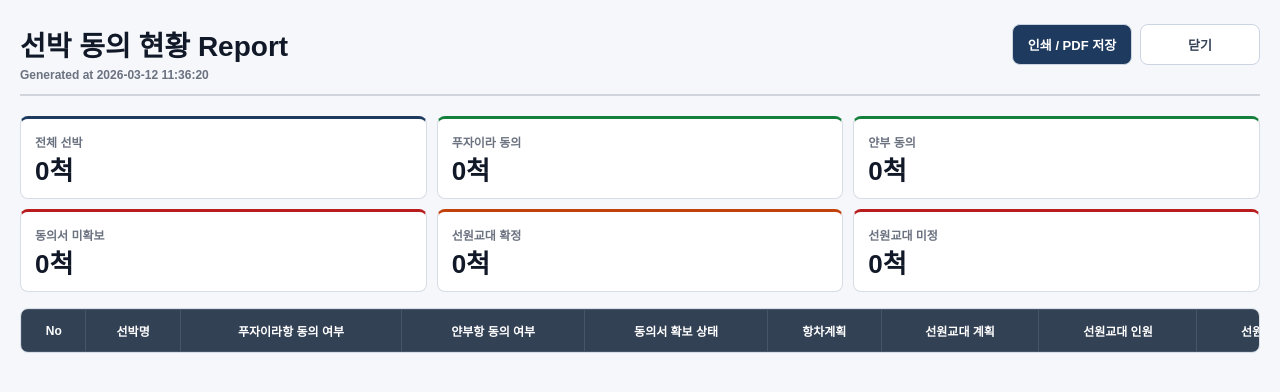
After one commit to insupkwak/consent, a Flask app: page /report in a window 1280 px wide. The commit adds this page. Shown: the top 392 px of the page. Run offline with Flask 3, Linux system fonts and the light colour scheme; lists and menus that the app fills with data are empty; parts of the project's set-up code (start-up, migrations or seed data) failed here and were passed over.

Commit message:
Add files via upload

```diff
--- a/app.py
+++ b/app.py
@@ -2,6 +2,7 @@ from flask import Flask, render_template, request, jsonify, send_from_directory,
 import json
 import os
 import tempfile
+from datetime import datetime
 from werkzeug.utils import secure_filename
 
 app = Flask(__name__)
@@ -90,6 +91,7 @@ def normalize_vessel_data(data, old_vessel=None):
 def get_asset_version():
     paths = [
         os.path.join(BASE_DIR, "templates", "index.html"),
+        os.path.join(BASE_DIR, "templates", "report.html"),
         os.path.join(app.static_folder, "js", "app.js"),
         os.path.join(app.static_folder, "css", "style.css"),
         DATA_FILE
@@ -101,6 +103,40 @@ def get_asset_version():
             mtimes.append(str(int(os.path.getmtime(path))))
 
     return "-".join(mtimes) if mtimes else "1"
+
+
+def normalize_report_value(value, default="-"):
+    text = str(value or "").strip()
+    return text if text else default
+
+
+def build_report_rows(vessels):
+    rows = []
+    for vessel in vessels:
+        rows.append({
+            "name": normalize_report_value(vessel.get("name")),
+            "fujairahConsent": normalize_report_value(vessel.get("fujairahConsent")),
+            "yanbuConsent": normalize_report_value(vessel.get("yanbuConsent")),
+            "consentLetter": normalize_report_value(vessel.get("consentLetter")),
+            "voyagePlan": normalize_report_value(vessel.get("voyagePlan")),
+            "crewPlanStatus": normalize_report_value(vessel.get("crewPlanStatus"), "불요"),
+            "crewCount": normalize_report_value(vessel.get("crewCount")),
+            "crewDate": normalize_report_value(vessel.get("crewDate")),
+            "crewPort": normalize_report_value(vessel.get("crewPort")),
+            "crewPlanDetail": normalize_report_value(vessel.get("crewPlanDetail")),
+        })
+    return rows
+
+
+def report_summary(vessels):
+    return {
+        "total": len(vessels),
+        "fujairah_yes": sum(1 for v in vessels if str(v.get("fujairahConsent", "")).strip() == "동의"),
+        "yanbu_yes": sum(1 for v in vessels if str(v.get("yanbuConsent", "")).strip() == "동의"),
+        "no_consent": sum(1 for v in vessels if str(v.get("consentLetter", "")).strip() == "미확보"),
+        "crew_confirmed": sum(1 for v in vessels if str(v.get("crewPlanStatus", "")).strip() == "확정"),
+        "crew_pending": sum(1 for v in vessels if str(v.get("crewPlanStatus", "")).strip() == "미정"),
+    }
 
 
 @app.after_request
@@ -115,6 +151,22 @@ def add_no_cache_headers(response):
 @app.route("/")
 def index():
     return render_template("index.html", version=get_asset_version())
+
+
+@app.route("/report")
+def report():
+    vessels = load_vessels()
+    rows = build_report_rows(vessels)
+    summary = report_summary(vessels)
+    generated_at = datetime.now().strftime("%Y-%m-%d %H:%M:%S")
+
+    return render_template(
+        "report.html",
+        version=get_asset_version(),
+        rows=rows,
+        summary=summary,
+        generated_at=generated_at
+    )
 
 
 @app.route("/api/vessels", methods=["GET"])
--- a/static/css/style.css
+++ b/static/css/style.css
@@ -523,3 +523,306 @@ button:hover {
     min-width: 112px;
   }
 }
+.report-topbar {
+  display: flex;
+  justify-content: space-between;
+  align-items: center;
+  gap: 12px;
+  margin-bottom: 12px;
+}
+
+.report-topbar h2 {
+  margin: 0;
+}
+
+.report-view-btn {
+  width: auto;
+  min-width: 120px;
+  margin-top: 0;
+  padding: 10px 14px;
+  border-radius: 8px;
+  background: #1e3a5f;
+  color: #ffffff;
+  font-size: 13px;
+  font-weight: 700;
+}
+
+.report-view-btn:hover {
+  background: #16304d;
+}
+
+.report-page-body {
+  margin: 0;
+  background: #f5f7fa;
+  color: #111827;
+  font-family: Arial, sans-serif;
+}
+
+.report-page {
+  width: 100%;
+  max-width: 1900px;
+  margin: 0 auto;
+  padding: 24px 20px 32px;
+}
+
+.report-page-wide {
+  max-width: 1900px;
+}
+
+.report-header {
+  display: flex;
+  justify-content: space-between;
+  align-items: flex-start;
+  gap: 16px;
+  margin-bottom: 20px;
+  padding-bottom: 12px;
+  border-bottom: 2px solid #d1d5db;
+}
+
+.report-header h1 {
+  margin: 0 0 4px;
+  font-size: 28px;
+  color: #111827;
+  letter-spacing: 0;
+  font-weight: 700;
+}
+
+.report-subtitle {
+  font-size: 12px;
+  color: #6b7280;
+  font-weight: 600;
+}
+
+.report-actions {
+  display: flex;
+  gap: 8px;
+  flex-wrap: wrap;
+}
+
+.report-action-btn {
+  width: auto;
+  min-width: 120px;
+  margin-top: 0;
+  padding: 10px 14px;
+  border-radius: 8px;
+  border: 1px solid #cbd5e1;
+  background: #1e3a5f;
+  color: #ffffff;
+  font-size: 13px;
+  font-weight: 700;
+  cursor: pointer;
+}
+
+.report-action-btn:hover {
+  background: #16304d;
+}
+
+.report-action-btn.secondary {
+  background: #ffffff;
+  color: #334155;
+  border: 1px solid #cbd5e1;
+}
+
+.report-action-btn.secondary:hover {
+  background: #f8fafc;
+}
+
+.report-summary-grid {
+  display: grid;
+  gap: 10px;
+  margin-bottom: 16px;
+}
+
+.report-summary-grid-wide {
+  grid-template-columns: repeat(6, minmax(0, 1fr));
+}
+
+.report-summary-card {
+  background: #ffffff;
+  border: 1px solid #d7dde5;
+  border-radius: 8px;
+  padding: 14px 14px;
+  box-shadow: none;
+}
+
+.report-summary-card .label {
+  font-size: 12px;
+  color: #6b7280;
+  font-weight: 700;
+  margin-bottom: 8px;
+}
+
+.report-summary-card .value {
+  font-size: 26px;
+  color: #111827;
+  font-weight: 700;
+  line-height: 1;
+}
+
+.report-summary-card-main {
+  border-top: 3px solid #1e3a5f;
+}
+
+.report-summary-card.good {
+  border-top: 3px solid #15803d;
+}
+
+.report-summary-card.warning {
+  border-top: 3px solid #c2410c;
+}
+
+.report-summary-card.danger {
+  border-top: 3px solid #b91c1c;
+}
+
+.report-table-wrap {
+  background: #ffffff;
+  border: 1px solid #d7dde5;
+  border-radius: 8px;
+  overflow: auto;
+  box-shadow: none;
+}
+
+.report-table {
+  width: 100%;
+  min-width: 1650px;
+  border-collapse: collapse;
+}
+
+.report-table thead th {
+  position: sticky;
+  top: 0;
+  z-index: 2;
+  background: #334155;
+  color: #ffffff;
+  font-size: 12px;
+  font-weight: 700;
+  padding: 12px 10px;
+  border: 1px solid #475569;
+  text-align: center;
+  white-space: nowrap;
+}
+
+.report-table tbody td {
+  font-size: 12px;
+  color: #111827;
+  padding: 10px 8px;
+  border: 1px solid #dbe2ea;
+  text-align: center;
+  vertical-align: top;
+  background: #ffffff;
+  font-weight: 600;
+}
+
+.report-table tbody tr:nth-child(even) td {
+  background: #f8fafc;
+}
+
+.report-table td.left {
+  text-align: left;
+}
+
+.report-table td.strong {
+  font-weight: 700;
+}
+
+.report-table-enhanced tbody td {
+  font-weight: 600;
+}
+
+.report-badge {
+  display: inline-flex;
+  align-items: center;
+  justify-content: center;
+  min-width: 64px;
+  padding: 5px 10px;
+  border-radius: 6px;
+  font-size: 12px;
+  font-weight: 700;
+  line-height: 1.2;
+  border: 1px solid transparent;
+  background: #f3f4f6;
+  color: #374151;
+}
+
+.report-badge.good {
+  background: #edf7ed;
+  color: #166534;
+  border-color: #bbd9bf;
+}
+
+.report-badge.warning {
+  background: #fff4e8;
+  color: #9a3412;
+  border-color: #f0c9a6;
+}
+
+.report-badge.danger {
+  background: #fef0f0;
+  color: #b91c1c;
+  border-color: #efc2c2;
+}
+
+.report-badge.normal {
+  background: #f3f4f6;
+  color: #4b5563;
+  border-color: #d1d5db;
+}
+
+@media (max-width: 1500px) {
+  .report-summary-grid-wide {
+    grid-template-columns: repeat(3, minmax(0, 1fr));
+  }
+}
+
+@media (max-width: 900px) {
+  .report-page {
+    padding: 16px 10px 24px;
+  }
+
+  .report-header {
+    flex-direction: column;
+  }
+
+  .report-summary-grid-wide {
+    grid-template-columns: repeat(2, minmax(0, 1fr));
+  }
+
+  .report-header h1 {
+    font-size: 24px;
+  }
+}
+
+@media print {
+  .report-actions {
+    display: none;
+  }
+
+  .report-page {
+    max-width: none;
+    padding: 0;
+  }
+
+  .report-table-wrap {
+    box-shadow: none;
+    border: 1px solid #cbd5e1;
+    overflow: visible;
+  }
+
+  .report-table thead th {
+    position: static;
+    background: #e5e7eb;
+    color: #111827;
+    border: 1px solid #cbd5e1;
+  }
+
+  .report-table tbody td,
+  .report-table thead th {
+    font-size: 11px;
+    padding: 7px 5px;
+  }
+
+  .report-summary-card {
+    box-shadow: none;
+  }
+}
--- a/templates/index.html
+++ b/templates/index.html
@@ -19,7 +19,11 @@
       </p>
 
       <div class="card">
-        <h2>선박 정보 입력</h2>
+        <div class="report-topbar">
+          <h2>선박 정보 입력</h2>
+          <button type="button" id="reportViewBtn" class="report-view-btn">Report 보기</button>
+        </div>
+
         <form id="vesselForm">
           <label for="vesselName">선박명</label>
           <input type="text" id="vesselName" placeholder="예: RIO DE JANEIRO ENERGY" required />
--- /dev/null
+++ b/templates/report.html
@@ -0,0 +1,117 @@
+<!DOCTYPE html>
+<html lang="ko">
+<head>
+  <meta charset="UTF-8" />
+  <meta name="viewport" content="width=device-width, initial-scale=1.0" />
+  <title>선박 동의 현황 Report</title>
+  <link rel="stylesheet" href="{{ url_for('static', filename='css/style.css', v=version) }}" />
+</head>
+<body class="report-page-body">
+  <div class="report-page report-page-wide">
+    <div class="report-header">
+      <div>
+        <h1>선박 동의 현황 Report</h1>
+        <div class="report-subtitle">Generated at {{ generated_at }}</div>
+      </div>
+
+      <div class="report-actions">
+        <button type="button" class="report-action-btn" onclick="window.print()">인쇄 / PDF 저장</button>
+        <button type="button" class="report-action-btn secondary" onclick="window.close()">닫기</button>
+      </div>
+    </div>
+
+    <div class="report-summary-grid report-summary-grid-wide">
+      <div class="report-summary-card report-summary-card-main">
+        <div class="label">전체 선박</div>
+        <div class="value">{{ summary.total }}척</div>
+      </div>
+      <div class="report-summary-card good">
+        <div class="label">푸자이라 동의</div>
+        <div class="value">{{ summary.fujairah_yes }}척</div>
+      </div>
+      <div class="report-summary-card good">
+        <div class="label">얀부 동의</div>
+        <div class="value">{{ summary.yanbu_yes }}척</div>
+      </div>
+      <div class="report-summary-card danger">
+        <div class="label">동의서 미확보</div>
+        <div class="value">{{ summary.no_consent }}척</div>
+      </div>
+      <div class="report-summary-card warning">
+        <div class="label">선원교대 확정</div>
+        <div class="value">{{ summary.crew_confirmed }}척</div>
+      </div>
+      <div class="report-summary-card danger">
+        <div class="label">선원교대 미정</div>
+        <div class="value">{{ summary.crew_pending }}척</div>
+      </div>
+    </div>
+
+    <div class="report-table-wrap">
+      <table class="report-table report-table-enhanced">
+        <thead>
+          <tr>
+            <th>No</th>
+            <th>선박명</th>
+            <th>푸자이라항 동의 여부</th>
+            <th>얀부항 동의 여부</th>
+            <th>동의서 확보 상태</th>
+            <th>항차계획</th>
+            <th>선원교대 계획</th>
+            <th>선원교대 인원</th>
+            <th>선원교대 날짜</th>
+            <th>선원교대 항구</th>
+            <th>선원교대 상세</th>
+          </tr>
+        </thead>
+        <tbody>
+          {% for row in rows %}
+          <tr>
+            <td>{{ loop.index }}</td>
+            <td class="left strong">{{ row.name }}</td>
+            <td>
+              <span class="report-badge
+                {% if row.fujairahConsent == '동의' %}good
+                {% elif row.fujairahConsent == '미동의' %}danger
+                {% else %}normal{% endif %}">
+                {{ row.fujairahConsent }}
+              </span>
+            </td>
+            <td>
+              <span class="report-badge
+                {% if row.yanbuConsent == '동의' %}good
+                {% elif row.yanbuConsent == '미동의' %}danger
+                {% else %}normal{% endif %}">
+                {{ row.yanbuConsent }}
+              </span>
+            </td>
+            <td>
+              <span class="report-badge
+                {% if row.consentLetter == '확보' %}good
+                {% elif row.consentLetter == '미확보' %}danger
+                {% else %}normal{% endif %}">
+                {{ row.consentLetter }}
+              </span>
+            </td>
+            <td class="left">{{ row.voyagePlan }}</td>
+            <td>
+              <span class="report-badge
+                {% if row.crewPlanStatus == '불요' %}good
+                {% elif row.crewPlanStatus == '확정' %}warning
+                {% elif row.crewPlanStatus == '미정' %}danger
+                {% else %}normal{% endif %}">
+                {{ row.crewPlanStatus }}
+              </span>
+            </td>
+            <td>{{ row.crewCount }}</td>
+            <td>{{ row.crewDate }}</td>
+            <td>{{ row.crewPort }}</td>
+            <td class="left">{{ row.crewPlanDetail }}</td>
+          </tr>
+          {% endfor %}
+        </tbody>
+      </table>
+    </div>
+  </div>
+</body>
+</html>
```
Also changed, not shown: static/js/app.js (+11 -6 lines).
